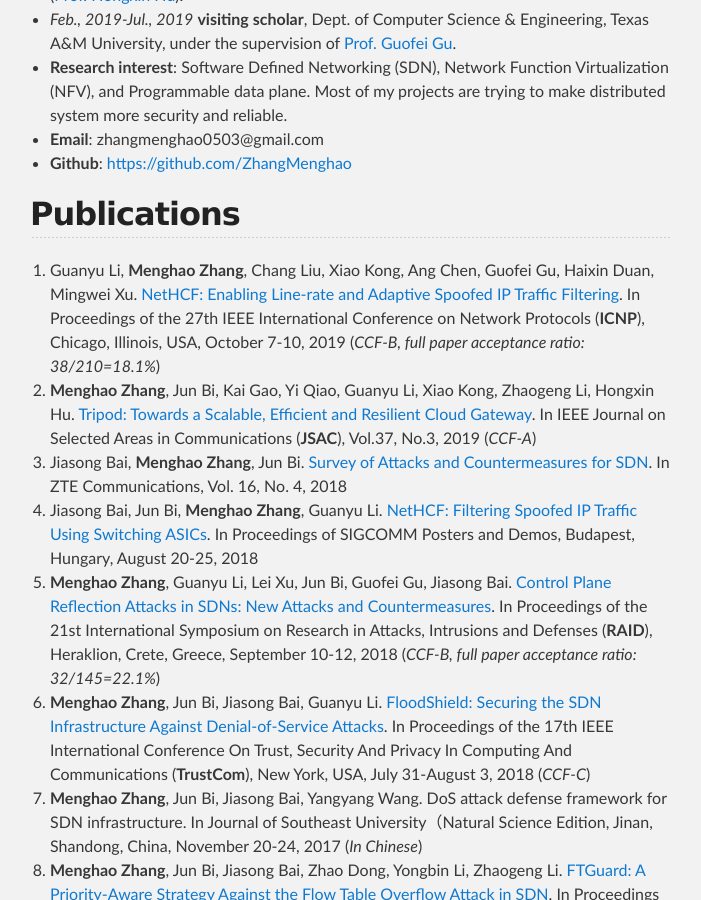
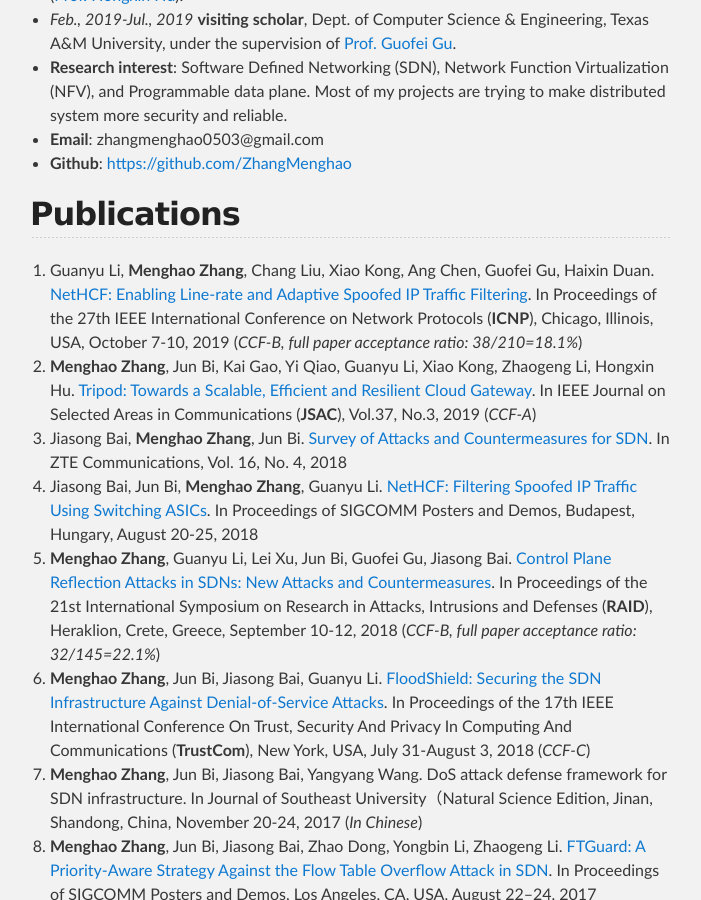
Before and after one commit to zhangmenghao/zhangmenghao.github.io, a Jekyll site: the page built from index.md, in a window 1280 px wide and 900 px high, scrolled down 549 px. Shown: the whole window, without its empty margins (290-991 px from the left). Built offline with Jekyll 4.4.1, drawn with Linux system fonts in a browser that asks for light colours.

Commit message:
Update publication

```diff
--- a/index.md
+++ b/index.md
@@ -17,7 +17,7 @@
 
 ## Publications
 
-8. Guanyu Li, __Menghao Zhang__, Chang Liu, Xiao Kong, Ang Chen, Guofei Gu, Haixin Duan, Mingwei Xu.
+8. Guanyu Li, __Menghao Zhang__, Chang Liu, Xiao Kong, Ang Chen, Guofei Gu, Haixin Duan.
 [NetHCF: Enabling Line-rate and Adaptive Spoofed IP Traffic Filtering](./).
 In Proceedings of the 27th IEEE International Conference on Network Protocols (**ICNP**), Chicago, Illinois, USA, October 7-10, 2019 (*CCF-B, full paper acceptance ratio: 38/210=18.1%*)
 7. __Menghao Zhang__, Jun Bi, Kai Gao, Yi Qiao, Guanyu Li, Xiao Kong, Zhaogeng Li, Hongxin Hu.
@@ -56,7 +56,6 @@
 * The friends of Huang Yicong and his wife - Tsinghua University Scholarships, 2013
 * 1st prize, National Physics Contest of College Students, 2013
 
-
 ## Useful Links
 
 * [Top 4 Security Conference Statistic](http://s3.eurecom.fr/~balzarot/notes/top4/index.html)
```
